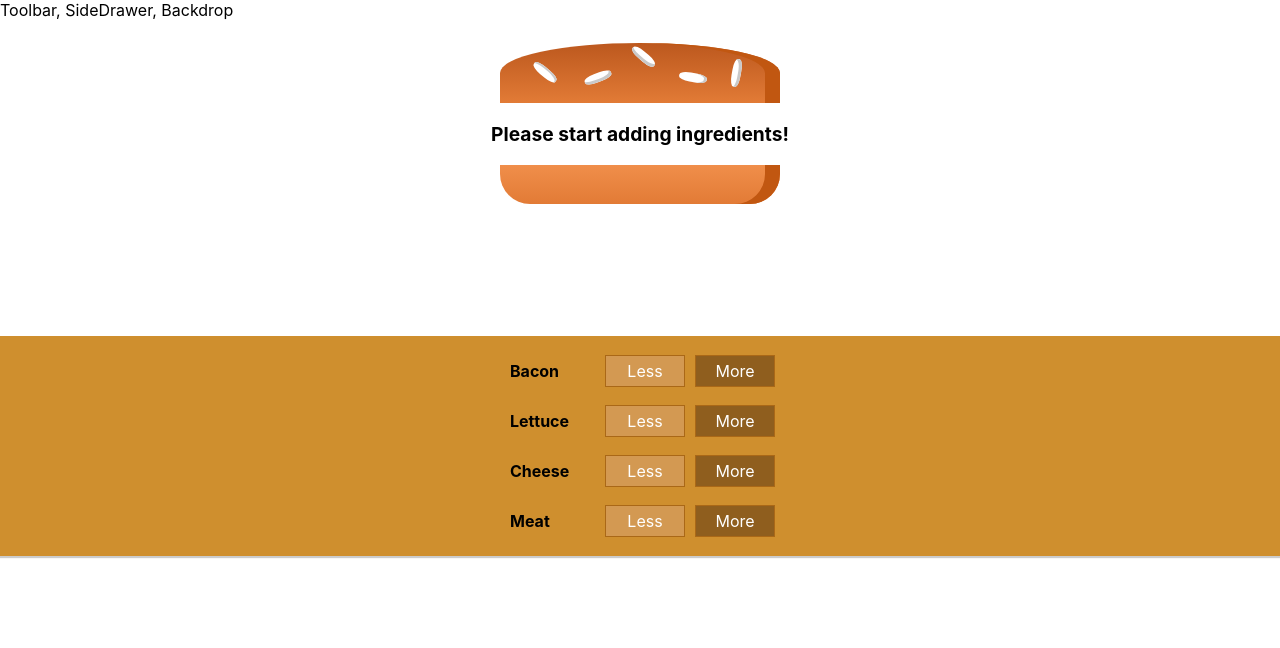
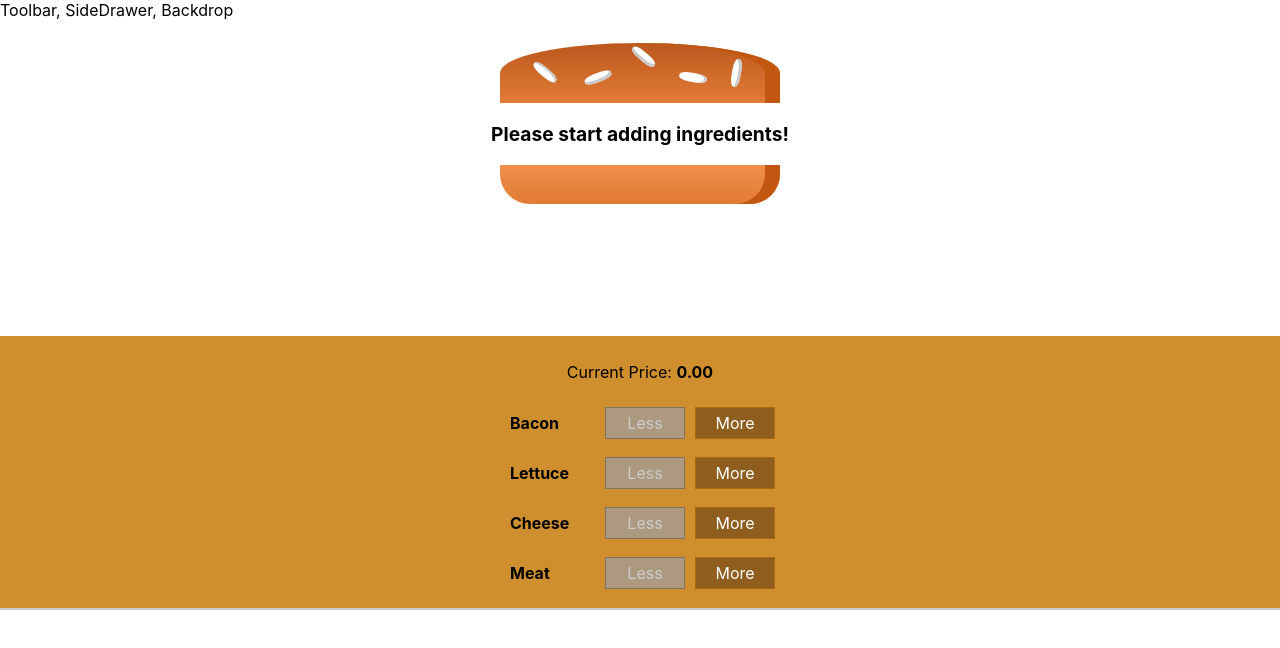
Before and after one commit to ian-schwartz/burger-builder, a React (Create React App) app in the folder burger-builder-app/: page / in a window 1280 px wide. Shown: the top 648 px of the page. Built offline with nearby package versions, Linux system fonts and the light colour scheme.

Commit message:
removing ingredients, updating price

```diff
--- a/burger-builder-app/src/components/Burger/BuildControls/BuildControl/BuildControl.js
+++ b/burger-builder-app/src/components/Burger/BuildControls/BuildControl/BuildControl.js
@@ -5,7 +5,13 @@
   return (
     <div className={classes.buildControl}>
       <div className={classes.label}>{props.label}</div>
-      <button className={classes.less}>Less</button>
+      <button
+        className={classes.less}
+        onClick={props.removed}
+        disabled={props.disabled}
+      >
+        Less
+      </button>
       <button className={classes.more} onClick={props.added}>
         More
       </button>
--- a/burger-builder-app/src/components/Burger/BuildControls/BuildControls.js
+++ b/burger-builder-app/src/components/Burger/BuildControls/BuildControls.js
@@ -12,11 +12,16 @@
 const BuildControls = (props) => {
   return (
     <div className={classes.buildControls}>
-      {controls.map((item) => (
+      <p>
+        Current Price: <strong>{props.price.toFixed(2)}</strong>
+      </p>
+      {controls.map((ctrl) => (
         <BuildControl
-          key={item.label}
-          label={item.label}
-          added={() => props.ingredientAdded(item.type)}
+          key={ctrl.label}
+          label={ctrl.label}
+          added={() => props.ingredientAdded(ctrl.type)}
+          removed={() => props.ingredientRemoved(ctrl.type)}
+          disabled={props.disabled[ctrl.type]}
         />
       ))}
     </div>
--- a/burger-builder-app/src/containers/BurgerBuilder/BurgerBuilder.js
+++ b/burger-builder-app/src/containers/BurgerBuilder/BurgerBuilder.js
@@ -18,7 +18,7 @@
       cheese: 0,
       meat: 0,
     },
-    totalPrice: 6,
+    totalPrice: 0,
   };
 
   addIngredientHandler = (type) => {
@@ -34,13 +34,39 @@
     this.setState({ totalPrice: newPrice, ingredients: updatedIngredients });
   };
 
-  removeIngredientHandler = (type) => {};
+  removeIngredientHandler = (type) => {
+    const oldCount = this.state.ingredients[type];
+    if (oldCount <= 0) {
+      return;
+    }
+    const updatedCount = oldCount - 1;
+    const updatedIngredients = {
+      ...this.state.ingredients,
+    };
+    updatedIngredients[type] = updatedCount;
+    const priceDeduction = INGREDIENT_PRICES[type];
+    const oldPrice = this.state.totalPrice;
+    const newPrice = oldPrice - priceDeduction;
+    this.setState({ totalPrice: newPrice, ingredients: updatedIngredients });
+  };
 
   render() {
+    const disabledInfo = {
+      ...this.state.ingredients,
+    };
+    for (let key in disabledInfo) {
+      disabledInfo[key] = disabledInfo[key] <= 0;
+    }
+
     return (
       <Aux>
         <Burger ingredients={this.state.ingredients} />
-        <BuildControls ingredientAdded={this.addIngredientHandler} />
+        <BuildControls
+          ingredientAdded={this.addIngredientHandler}
+          ingredientRemoved={this.removeIngredientHandler}
+          disabled={disabledInfo}
+          price={this.state.totalPrice}
+        />
       </Aux>
     );
   }
```
